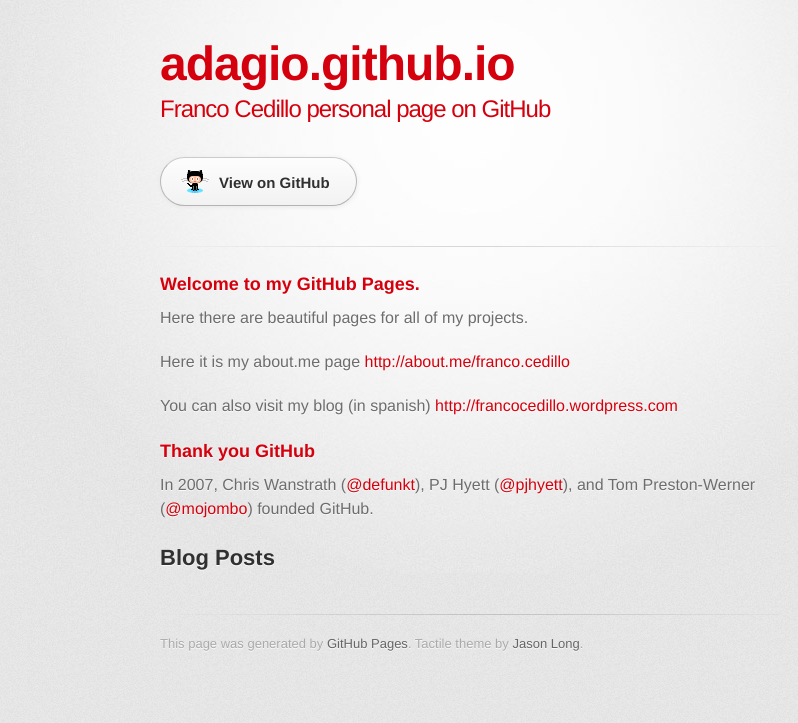
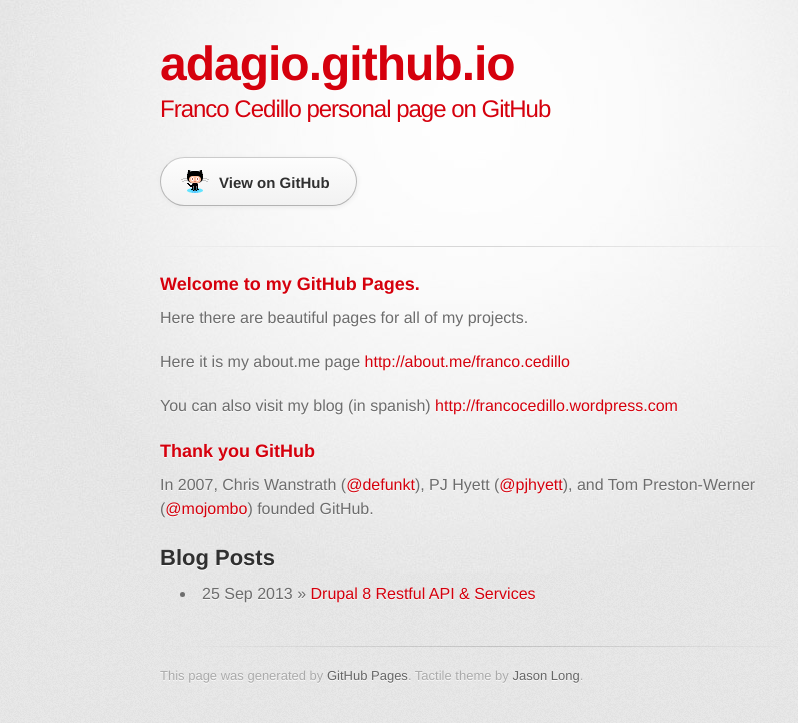
Before and after one commit to adagio/adagio.github.io, a Jekyll site: the page built from index.html, in a window 1280 px wide. Shown: the top 723 px of the page, without its empty margins (170-968 px from the left). Built offline with Jekyll 4.4.1, drawn with Linux system fonts in a browser that asks for light colours; some web fonts are replaced; a file with an impossible date is left out.

Commit message:
fixed from github

```diff
--- a/_posts/2013-09-25-drupal-8-restful-api-services.md
+++ b/_posts/2013-09-25-drupal-8-restful-api-services.md
@@ -1,7 +1,7 @@
 ---
 layout: post
 title: "Drupal 8 Restful API & Services"
-date: {}
+date: 2013-09-25 12:58
 categories: drupal
 tags: rest
 published: true
```
